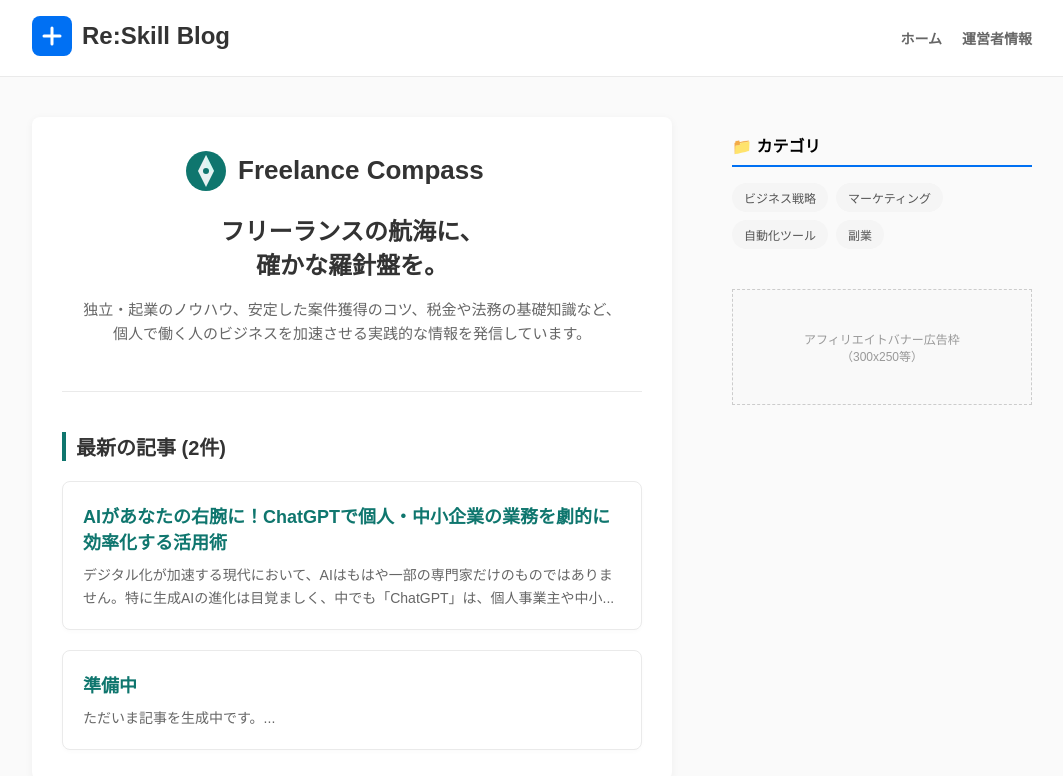
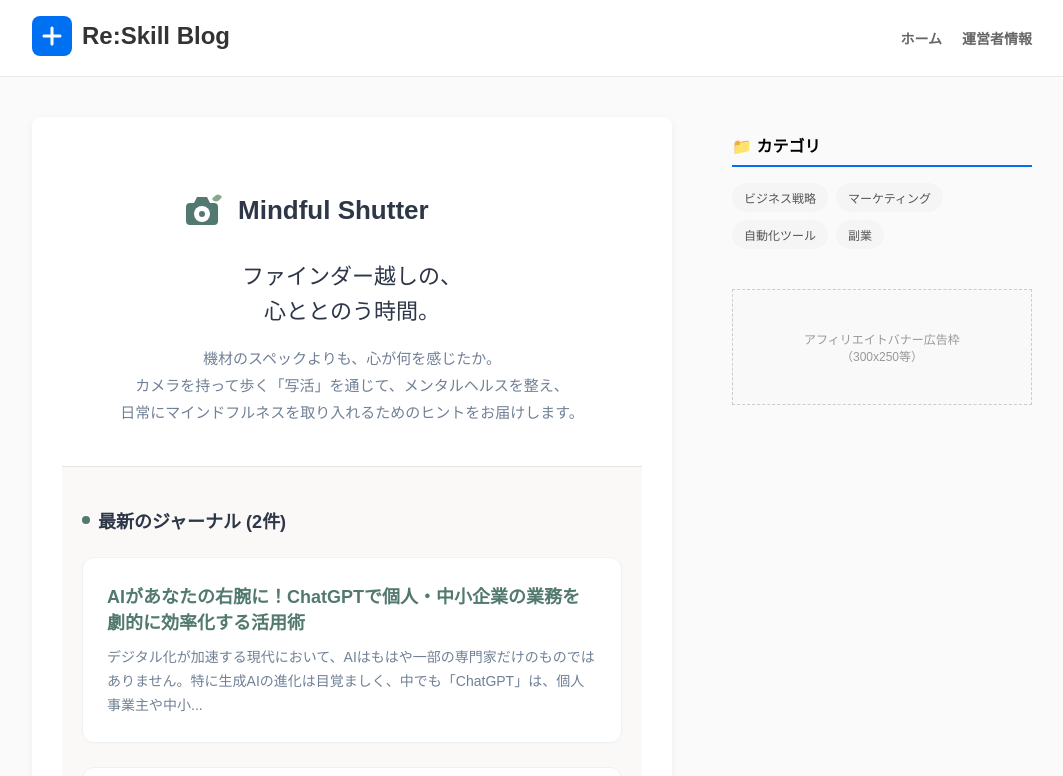
Before and after one commit to shotaro0222/photo, a Next.js app: page / in a window 1280 px wide. Shown: the top 776 px of the page, without its empty margins (108-1171 px from the left). Built offline with nearby package versions, Linux system fonts and the light colour scheme.

Commit message:
Update page.tsx

```diff
--- a/src/app/page.tsx
+++ b/src/app/page.tsx
@@ -46,54 +46,61 @@ export default async function Home() {
   const posts = await getPosts();
 
   return (
-    <div>
-      {/* メインビジュアル＆トップメッセージ */}
-      <section style={{ marginBottom: '40px', paddingBottom: '30px', borderBottom: '1px solid #eaeaea', textAlign: 'center' }}>
-        {/* トップページ用の中央ロゴ (SVG: 羅針盤モチーフ) */}
-        <div style={{ display: 'flex', justifyContent: 'center', marginBottom: '20px' }}>
+    <div style={{ backgroundColor: '#faf9f7', minHeight: '100vh', padding: '0 0 40px 0' }}>
+      {/* メインビジュアル＆トップメッセージ（背景色を少し温かみのあるオフホワイトに） */}
+      <section style={{ marginBottom: '40px', padding: '40px 20px', borderBottom: '1px solid #e5e5e5', textAlign: 'center', backgroundColor: '#fff' }}>
+
+        {/* トップページ用の中央ロゴ (SVG: カメラと葉っぱのモチーフ) */}
+        <div style={{ display: 'flex', justifyContent: 'center', marginBottom: '24px' }}>
           <svg width="340" height="48" viewBox="0 0 340 48" xmlns="http://www.w3.org/2000/svg">
-            {/* コンパス（羅針盤）のアイコン */}
-            <circle cx="24" cy="24" r="20" fill="#0f766e" />
-            <polygon points="24,8 32,24 24,40 16,24" fill="#ffffff" opacity="0.9" />
-            <polygon points="24,8 32,24 24,24" fill="#ccfbf1" opacity="0.6" />
-            <circle cx="24" cy="24" r="3" fill="#0f766e" />
+            <g transform="translate(0, 4)">
+              {/* カメラのフラッシュ部分 */}
+              <path d="M 12 12 L 15 6 L 25 6 L 28 12 Z" fill="#52796f" />
+              {/* カメラのボディ */}
+              <rect x="4" y="12" width="32" height="22" rx="4" fill="#52796f" />
+              {/* レンズ */}
+              <circle cx="20" cy="23" r="8" fill="#ffffff" />
+              <circle cx="20" cy="23" r="3" fill="#52796f" />
+              {/* 癒やし・自然を表す葉っぱのアクセント */}
+              <path d="M 30 8 Q 36 0 40 6 Q 34 14 30 8 Z" fill="#84a98c" />
+            </g>
             {/* サイトタイトル */}
-            <text x="56" y="32" fontFamily="sans-serif" fontSize="26" fontWeight="bold" fill="#333">Freelance Compass</text>
+            <text x="56" y="32" fontFamily="sans-serif" fontSize="26" fontWeight="bold" fill="#2d3748">Mindful Shutter</text>
           </svg>
         </div>
 
-        <h1 style={{ fontSize: '24px', color: '#333', marginBottom: '16px', lineHeight: '1.4' }}>
-          フリーランスの航海に、<br />
-          確かな羅針盤を。
+        <h1 style={{ fontSize: '22px', color: '#2d3748', marginBottom: '16px', lineHeight: '1.6', fontWeight: 'normal' }}>
+          ファインダー越しの、<br />
+          心ととのう時間。
         </h1>
-        <p style={{ color: '#666', lineHeight: '1.6', fontSize: '15px' }}>
-          独立・起業のノウハウ、安定した案件獲得のコツ、税金や法務の基礎知識など、<br />
-          個人で働く人のビジネスを加速させる実践的な情報を発信しています。
+        <p style={{ color: '#718096', lineHeight: '1.8', fontSize: '15px', maxWidth: '600px', margin: '0 auto' }}>
+          機材のスペックよりも、心が何を感じたか。<br />
+          カメラを持って歩く「写活」を通じて、メンタルヘルスを整え、<br />
+          日常にマインドフルネスを取り入れるためのヒントをお届けします。
         </p>
       </section>
 
       {/* 記事一覧セクション */}
-      <section>
-        {/* 見出しのデザインも少し変更（左にティール色のライン） */}
-        <h2 style={{ fontSize: '20px', color: '#333', marginBottom: '20px', borderLeft: '4px solid #0f766e', paddingLeft: '10px' }}>
-          最新の記事 ({posts.length}件)
+      <section style={{ maxWidth: '800px', margin: '0 auto', padding: '0 20px' }}>
+        <h2 style={{ fontSize: '18px', color: '#2d3748', marginBottom: '24px', display: 'flex', alignItems: 'center', gap: '8px' }}>
+          <span style={{ display: 'inline-block', width: '8px', height: '8px', borderRadius: '50%', backgroundColor: '#52796f' }}></span>
+          最新のジャーナル ({posts.length}件)
         </h2>
 
         {posts.length === 0 ? (
-          <div style={{ padding: '40px 20px', textAlign: 'center', background: '#f9f9f9', borderRadius: '8px' }}>
-            <p style={{ color: '#999', margin: 0 }}>現在、公開されている記事はありません。</p>
+          <div style={{ padding: '60px 20px', textAlign: 'center', background: '#fff', borderRadius: '12px', border: '1px solid #eaeaea' }}>
+            <p style={{ color: '#a0aec0', margin: 0 }}>現在、公開されている記事はありません。</p>
           </div>
         ) : (
-          <div style={{ display: 'flex', flexDirection: 'column', gap: '20px' }}>
+          <div style={{ display: 'flex', flexDirection: 'column', gap: '24px' }}>
             {posts.map(post => (
-              <article key={post.slug} style={{ padding: '20px', border: '1px solid #eaeaea', borderRadius: '8px', background: '#fff', boxShadow: '0 2px 4px rgba(0,0,0,0.02)' }}>
-                <h3 style={{ margin: '0 0 10px 0', fontSize: '18px' }}>
-                  {/* リンク色もテーマカラーに統一 */}
-                  <Link href={`/posts/${post.slug}`} style={{ color: '#0f766e', textDecoration: 'none' }}>
+              <article key={post.slug} style={{ padding: '24px', border: '1px solid #edf2f7', borderRadius: '12px', background: '#fff', transition: 'box-shadow 0.2s', boxShadow: '0 1px 3px rgba(0,0,0,0.02)' }}>
+                <h3 style={{ margin: '0 0 12px 0', fontSize: '18px' }}>
+                  <Link href={`/posts/${post.slug}`} style={{ color: '#52796f', textDecoration: 'none', fontWeight: 'bold' }}>
                     {post.title}
                   </Link>
                 </h3>
-                <p style={{ margin: 0, color: '#666', fontSize: '14px', lineHeight: '1.6' }}>{post.excerpt}</p>
+                <p style={{ margin: 0, color: '#718096', fontSize: '14px', lineHeight: '1.7' }}>{post.excerpt}</p>
               </article>
             ))}
           </div>
```
